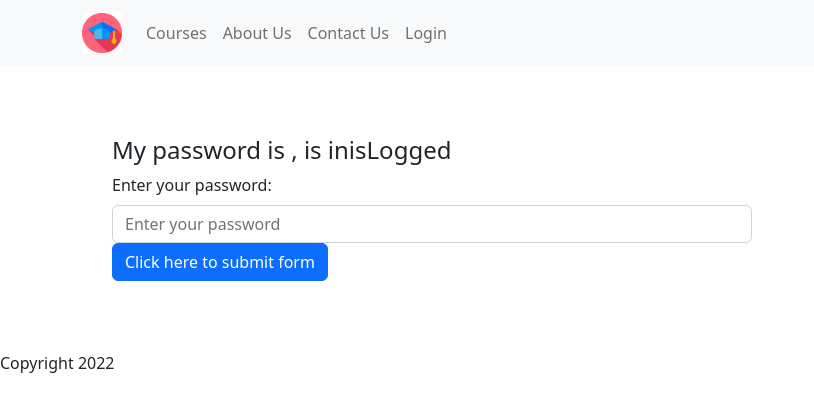
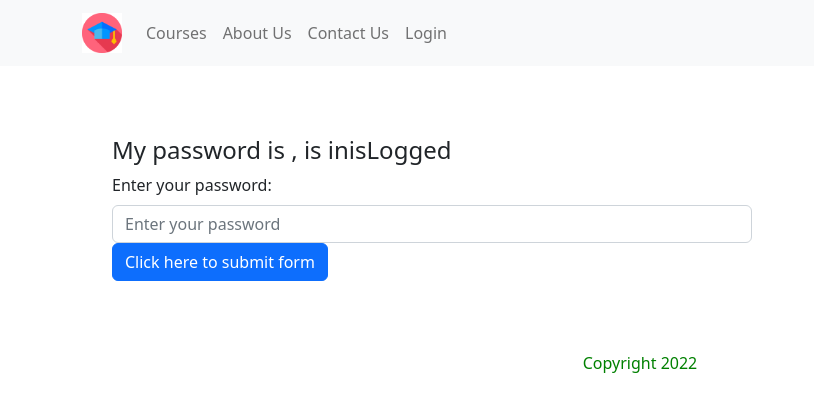
Before and after one commit to sytnei/learn-ract, a React (Create React App) app: page /login in a window 1280 px wide. Shown: the top 412 px of the page, without its empty margins (0-814 px from the left). Built offline with nearby package versions, Linux system fonts and the light colour scheme.

Commit message:
footer txt center made green

```diff
--- a/src/styles/scss/App.scss
+++ b/src/styles/scss/App.scss
@@ -25,3 +25,9 @@ padding: 30px 10px 30px;
 .section-main {
   padding: 40px 0;
 }
+
+.footer {
+text-align: center;
+color:green;
+
+}
```
